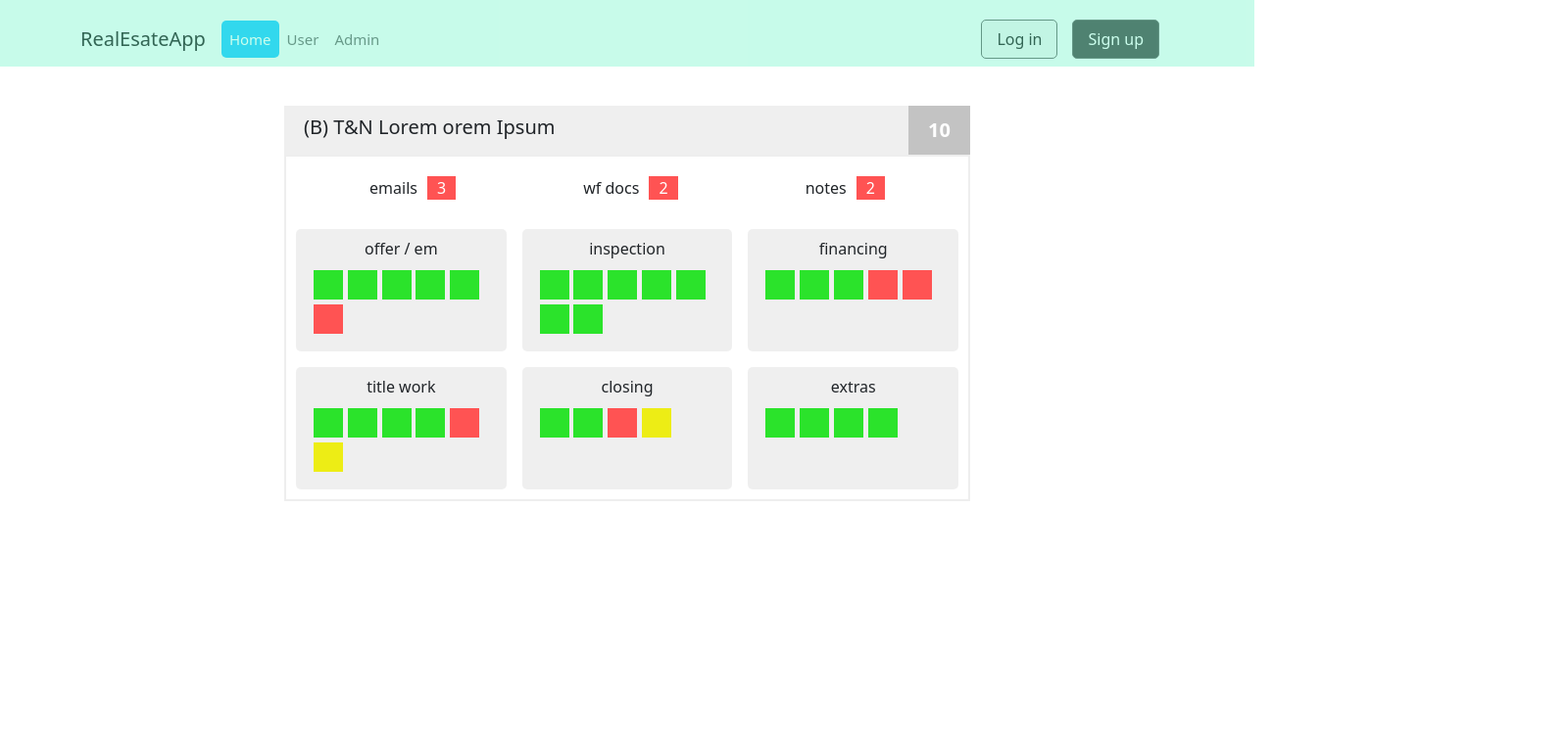
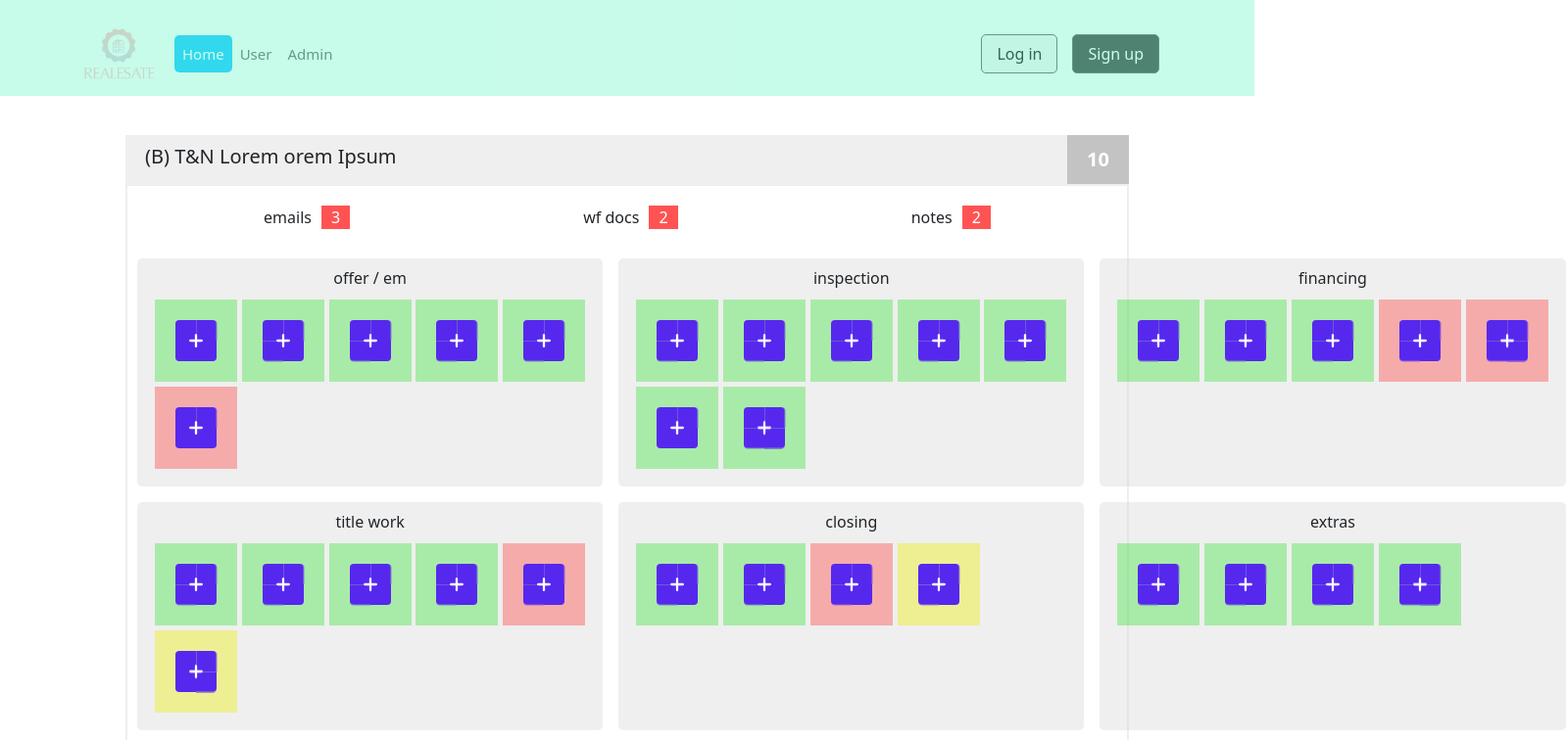
Before and after one commit to pantaki/pantaki, a React (Create React App) app: page / in a window 1280 px wide. Shown: the top 756 px of the page at 98% size, 1598 px wide, since content can reach past the window. Built offline with nearby package versions, Linux system fonts and the light colour scheme.

Commit message:
update 5/7

```diff
--- a/src/App.js
+++ b/src/App.js
@@ -1,4 +1,4 @@
-import logo from './logo.svg';
+import logo from './logo.png';
 import './App.scss';
 import Header from './components/Header/Header';
 import { Outlet } from "react-router-dom";
--- a/src/App.scss
+++ b/src/App.scss
@@ -124,7 +124,7 @@ h4.inspection {
 //page home
 .homepage-content {
   .homepage-item {
-    width: 700px;
+    // width: 700px;
     margin: 40px auto;
     border-radius: 10px;
 
@@ -204,13 +204,16 @@ h4.inspection {
             .item-task {
 
               .task_done {
-                background: #2be32b;
+                // background: #2be32b;
+                background: #2be32b5c;
               }
               .task_note {
-                background: #ff5353;
+                // background: #ff5353;
+                background: #ff53536e;
               }
               .task_waiting {
-                background: #eded15;
+                // background: #eded15;
+                background: #eded156b;
               }
             }
           }
@@ -556,6 +559,7 @@ h4.inspection {
   position: absolute;
   z-index: 20;
   width: 75%;
+  // bottom: -510px;
 
   .react-draggable{
 
@@ -644,3 +648,159 @@ h4.inspection {
     }
   }
 }
+
+
+// Add button hover animation
+$button: #5628EE;
+$icons: #fff;
+$plus: #fff;
+
+.add {
+    width: 84px;
+    height: 84px;
+    position: relative;
+    display: flex;
+    flex-direction: column;
+    flex-wrap: wrap;
+    transform: scale(.5);
+    transform-origin: 50% 50%;
+    transition: transform .4s ease;
+    a {
+        display: block;
+        position: relative;
+        width: 50%;
+        padding-bottom: 50%;
+        background: $button;
+        -webkit-backface-visibility: hidden;
+        transition: border-radius .3s ease, transform .2s ease;
+        svg {
+            display: block;
+            width: 14px;
+            height: 14px;
+            position: absolute;
+            left: 50%;
+            top: 50%;
+            margin: -7px 0 0 -7px;
+            opacity: 0;
+            fill: $icons;
+            transform: scale(.6) rotate(-45deg);
+            transition: all .15s ease;
+            -webkit-backface-visibility: hidden;
+        }
+        &:nth-child(1) {
+            border-radius: 8px 0 0 0;
+        }
+        &:nth-child(2) {
+            border-radius: 0 0 0 8px;
+        }
+        &:nth-child(3) {
+            border-radius: 0 8px 0 0;
+        }
+        &:nth-child(4) {
+            border-radius: 0 0 8px 0;
+        }
+    }
+    &:before,
+    &:after {
+        content: '';
+        width: 28px;
+        height: 6px;
+        border-radius: 3px;
+        background: $plus;
+        position: absolute;
+        left: 50%;
+        top: 50%;
+        display: block;
+        z-index: 1;
+        transform-origin: 50% 50%;
+        transition: transform .25s ease;
+    }
+    &:before {
+        transform: translate(-50%, -50%) scaleY(.76);
+    }
+    &:after {
+        transform: translate(-50%, -50%) rotate(90deg) scaleY(.76);
+    }
+    &:hover {
+        transform: scale(1) rotate(45deg);
+        transition: transform .4s ease .1s;
+        &:before {
+            transform: translate(-50%, -50%) scaleY(.76) scaleX(3);
+        }
+        &:after {
+            transform: translate(-50%, -50%) rotate(90deg) scaleY(.76) scaleX(3);
+        }
+        a {
+            --scale: 1;
+            pointer-events: none;
+            border-radius: 50%;
+            animation: pointerEvent 0s linear forwards .4s;
+            transition: border-radius .15s ease .1s, transform .25s ease .15s;
+            &:nth-child(1) {
+                transform: translate(-6px, -6px) scale(var(--scale));
+            }
+            &:nth-child(2) {
+                transform: translate(-6px, 6px) scale(var(--scale));
+            }
+            &:nth-child(3) {
+                transform: translate(6px, -6px) scale(var(--scale));
+            }
+            &:nth-child(4) {
+                transform: translate(6px, 6px) scale(var(--scale));
+            }
+            svg {
+                opacity: .7;
+                transition: all .3s ease .2s;
+                transform: scale(1) rotate(-45deg);
+            }
+            &:hover {
+                --scale: .92;
+                transition: border-radius .2s ease .1s, transform .25s ease 0s;
+                svg {
+                    opacity: 1;
+                    transition: all .3s ease 0s;
+                }
+            }
+        }
+    }
+}
+
+@keyframes pointerEvent {
+    100% {
+        pointer-events: auto;
+    }
+}
+
+// html {
+//     box-sizing: border-box;
+//     -webkit-font-smoothing: antialiased;
+// }
+
+// * {
+//     box-sizing: inherit;
+//     &:before,
+//     &:after {
+//         box-sizing: inherit;
+//     }
+// }
+
+// Center & dribbble
+body {
+    // min-height: 100vh;
+    // font-family: Roboto, Arial;
+    // color: #ADAFB6;
+    // display: flex;
+    // justify-content: center;
+    // align-items: center;
+    // background: #F5F9FF;
+    .dribbble {
+        position: fixed;
+        display: block;
+        right: 20px;
+        bottom: 20px;
+        img {
+            display: block;
+            height: 28px;
+        }
+    }
+}
--- a/src/components/Header/Header.js
+++ b/src/components/Header/Header.js
@@ -3,13 +3,14 @@ import Nav from 'react-bootstrap/Nav';
 import Navbar from 'react-bootstrap/Navbar';
 import NavDropdown from 'react-bootstrap/NavDropdown';
 import { NavLink } from "react-router-dom";
+import logo from '../../logo.png';
 
-const Header = () => {
+const Header = (props) => {
   return (
     <Navbar expand="lg" className="bg-body-tertiary">
       <Container>
         {/* <Navbar.Brand href="#home">RealEsateApp</Navbar.Brand> */}
-        <NavLink to="/" className='navbar-brand'>RealEsateApp</NavLink>
+        <NavLink to="/" className='navbar-brand'><img className='img-logo' src={logo} style={{ height: 60 }} /></NavLink>
         <Navbar.Toggle aria-controls="basic-navbar-nav" />
         <Navbar.Collapse id="basic-navbar-nav">
           <Nav className="me-auto">
--- a/src/components/Home/HomePage.js
+++ b/src/components/Home/HomePage.js
@@ -1,6 +1,7 @@
 import videoHomepage from '../../assets/videohome.mp4';
 import React, { useState } from 'react';
 import { DragDropContext, Droppable, Draggable } from 'react-beautiful-dnd';
+import { MdAccountCircle, MdCalendarMonth, MdAndroid, MdFlutterDash } from "react-icons/md";
 
 const finalSpaceCharacters = [
     {
@@ -197,7 +198,40 @@ const [characters, updateCharacters] = useState(finalSpaceCharacters);
                                     {task_card.task_data.map((task_item) => {
                                         return (
                                             <div className='item-task' >
-                                                <span className={task_item.name}></span>
+                                                <div className={task_item.name}>
+                                                    <div class="add">
+                                                        <a href="/">
+                                                            <MdAccountCircle />
+                                                            {/* <svg> */}
+                                                                {/* <use xlink:href="#fileIcon"> */}
+                                                            {/* </svg> */}
+                                                        </a>
+                                                        <a href="/admin">
+
+                                                            <MdCalendarMonth />
+
+
+                                                            {/* <svg> */}
+                                                                {/* <use xlink:href="#imageIcon"> */}
+                                                            {/* </svg> */}
+                                                        </a>
+                                                        <a href="">
+
+                                                            <MdAndroid />
+                                                            {/* <svg> */}
+                                                                {/* <use xlink:href="#mailIcon"> */}
+                                                            {/* </svg> */}
+                                                        </a>
+                                                        <a href="">
+                                                            <MdFlutterDash />
+                                                            {/* <svg> */}
+                                                                {/* <use xlink:href="#chatIcon"> */}
+                                                            {/* </svg> */}
+                                                        </a>
+                                                    </div>
+                                                </div>
+
+                                                {/* <span className={task_item.name}></span> */}
                                             </div>
                                         )
 
@@ -217,6 +251,7 @@ const [characters, updateCharacters] = useState(finalSpaceCharacters);
                     </div>
                 </div>
             </div>
+
         </div>
     )
 }
```
Also changed, not shown: src/components/User/User.js (+5 -26 lines), src/logo.png (added).
